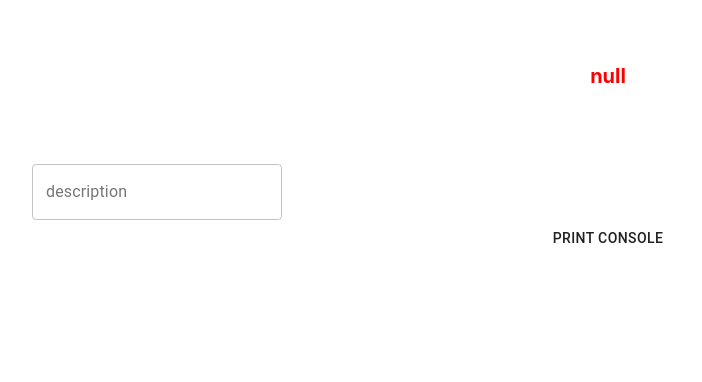
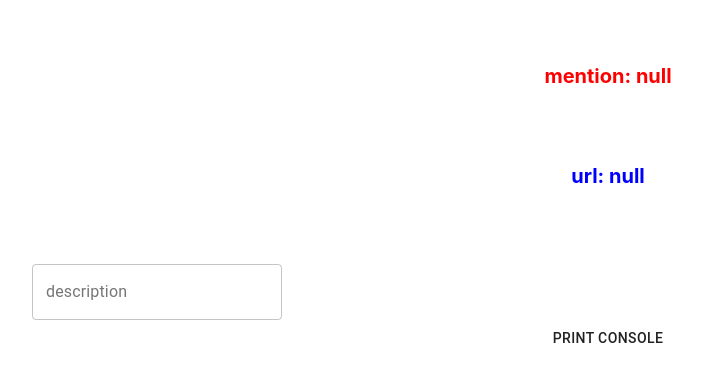
Before and after one commit to SilverMagnolia/react-mention-input, a React (Create React App) app: page / in a window 1280 px wide. Shown: the top 382 px of the page, without its empty margins (32-734 px from the left). Built offline with nearby package versions, Linux system fonts and the light colour scheme.

Commit message:
Added url detection

```diff
--- a/package.json
+++ b/package.json
@@ -8,6 +8,7 @@
     "@testing-library/react": "^9.3.2",
     "@testing-library/user-event": "^7.1.2",
     "diff-match-patch": "^1.0.4",
+    "linkifyjs": "^2.1.9",
     "react": "^16.12.0",
     "react-dom": "^16.12.0",
     "react-scripts": "3.3.1"
--- a/src/A.js
+++ /dev/null
@@ -1,3 +0,0 @@
-
-
-export const a = 1;
--- a/src/App.js
+++ b/src/App.js
@@ -1,4 +1,4 @@
-import React, {useState, useRef} from 'react';
+import React, {useState, useRef, useEffect} from 'react';
 import './App.css';
 import {
   TextField,
@@ -6,6 +6,8 @@ import {
   makeStyles
 } from '@material-ui/core';
 import DiffMatchPatch from 'diff-match-patch';
+
+const linkify = require('linkifyjs');
 const dmp = new DiffMatchPatch();
 
 const useStyles = makeStyles(theme => ({
@@ -40,6 +42,9 @@ const useStyles = makeStyles(theme => ({
   mentionHighlight: {
     backgroundColor: '#d8dfea',
   },
+  firstUrl: {
+
+  }
 }));
 
 function Friend(name, id) {
@@ -89,10 +94,10 @@ function TextEntity(type, value) {
 function App() {
   const classes = useStyles();
 
-  const [tempMentionUsername, setTempMentionUsername] = useState(null);
-
   // 데이터 소스. plainText와 멘션 하이라이트 처리를 위한 html로 변환됨.
   const [entityList, setEntityList] = useState([]);
+  const [tempMentionUsername, setTempMentionUsername] = useState(null);
+  const [firstURL, setFirstURL] = useState(null);
 
   const textAreaInput = useRef();
   const mentionShadowRef = useRef();
@@ -128,6 +133,33 @@ function App() {
     })
     .join('')+'<br>';
 
+  useEffect(() => {
+    if (entityList.length === 0) {
+      if (firstURL !== null) {
+        setFirstURL(null);
+      }
+      return;
+    }
+
+    // 텍스트 내 url 찾기.
+    const timer = setTimeout(() => {
+      const result = linkify.find(plainText, 'url');
+
+      if (result.length === 0) {
+        if (firstURL !== null) {
+          setFirstURL(null);
+        }
+        return;
+      }
+
+      const urls = result.map(e => e.href);
+      setFirstURL(urls[0]);
+    }, 750);
+
+    return () => clearTimeout(timer);
+  // eslint-disable-next-line react-hooks/exhaustive-deps
+  }, [entityList]);
+
   function getEntityObjByStringIndex(strIndex) {
     if (strIndex < 0 || strIndex >= intermediateEntityList.length) {
       return null;
@@ -139,7 +171,11 @@ function App() {
   return (
     <div className="App">
       <div style={{fontSize: 20, fontWeight: 'bold', color: 'red', height: 100}}>
-        {tempMentionUsername || 'null'}
+        mention: {tempMentionUsername || 'null'}
+      </div>
+
+      <div style={{fontSize: 20, fontWeight: 'bold', color: 'blue', height: 100}}>
+        url: {firstURL || 'null'}
       </div>
 
       <div className={classes.wrapper}>
@@ -164,7 +200,7 @@ function App() {
           onScroll={(e) => mentionShadowRef.current.scrollTop = e.target.scrollTop}
           onChange={(e) => {
 
-            console.time('diff');
+            // console.time('diff');
 
             // diffResult에 따라 newEntityList 구성 -> 스테이트 변경.
 
@@ -265,7 +301,7 @@ function App() {
               }
             });
 
-            console.timeEnd('diff');
+            // console.timeEnd('diff');
             setEntityList(newEntityList);
           }}
 
```
Also changed, not shown: 1 other file (tests, documents, lock files or other folders).
